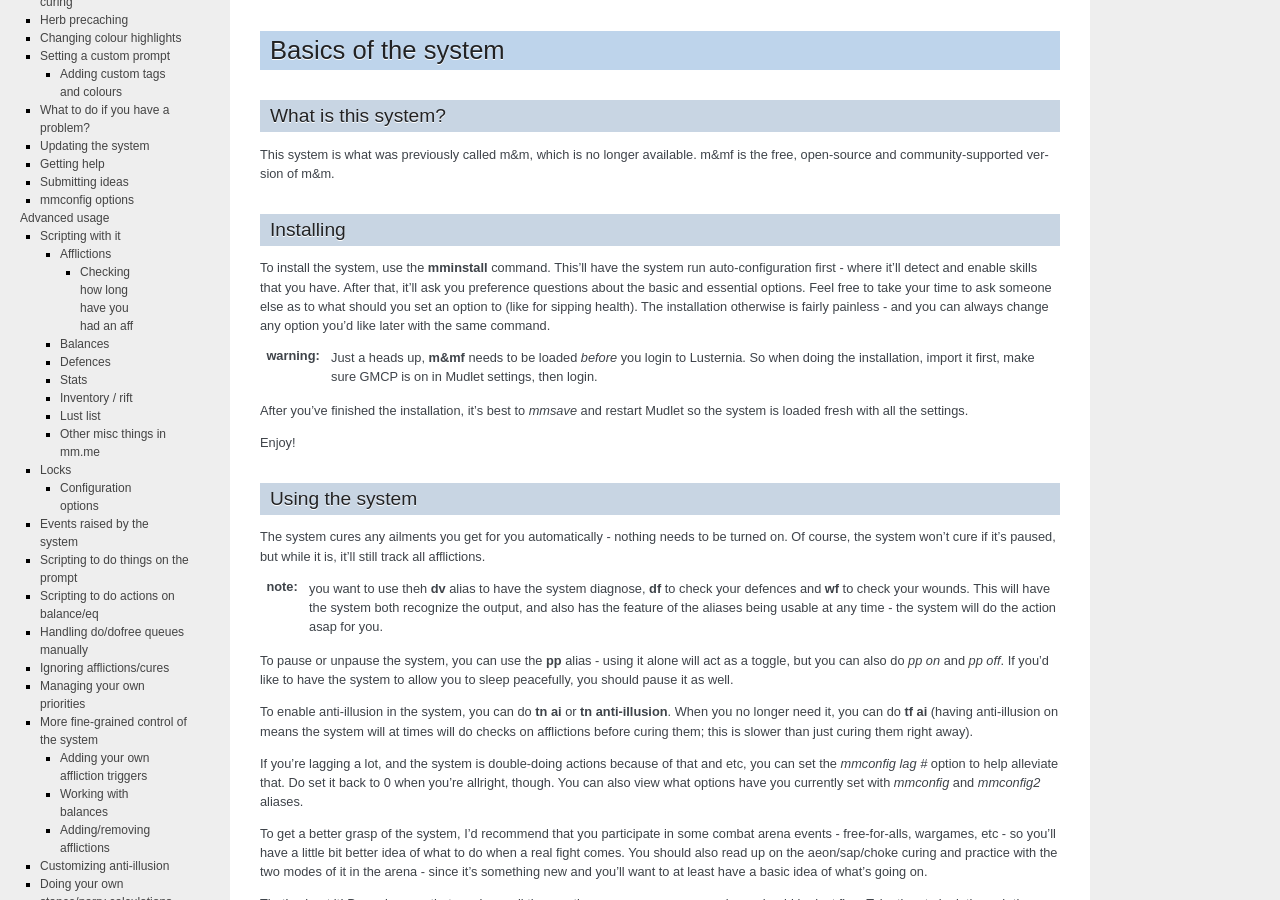
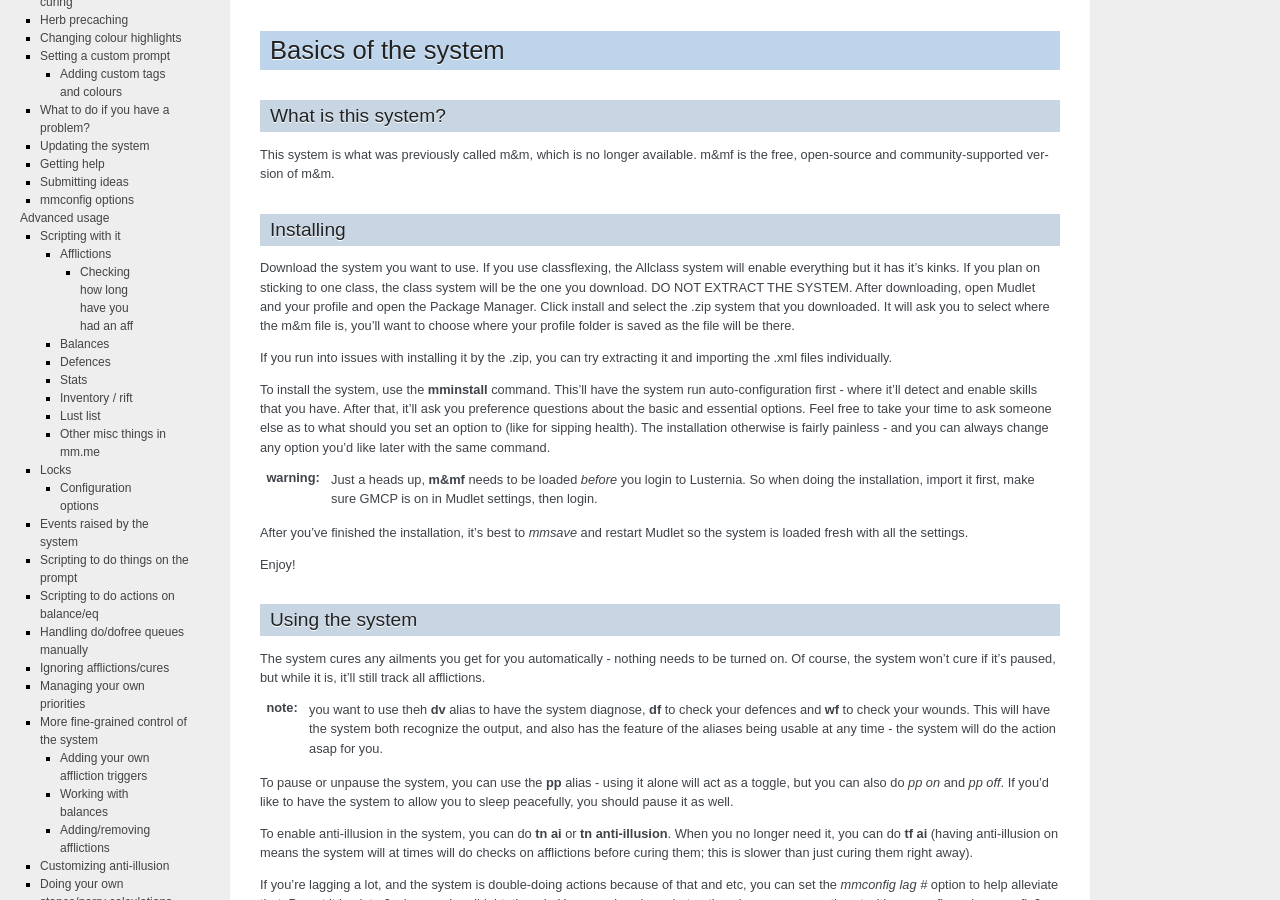
Before and after one commit to m-mf/m-mf, a Sphinx documentation site: the page built from doc/index.rst, in a window 1280 px wide and 900 px high, scrolled down 367 px. Built offline with Sphinx 7.4.7, drawn with Linux system fonts in a browser that asks for light colours.

Commit message:
documentation changes
Changes to the documentation to explain how things are installed a
little better

```diff
--- a/doc/index.rst
+++ b/doc/index.rst
@@ -28,6 +28,10 @@ This system is what was previously called m&m, which is no longer available. m&m
 
 Installing
 -----------------------------
+
+Download the system you want to use. If you use classflexing, the Allclass system will enable everything but it has it's kinks. If you plan on sticking to one class, the class system will be the one you download. DO NOT EXTRACT THE SYSTEM. After downloading, open Mudlet and your profile and open the Package Manager. Click install and select the .zip system that you downloaded. It will ask you to select where the m&m file is, you'll want to choose where your profile folder is saved as the file will be there.
+
+If you run into issues with installing it by the .zip, you can try extracting it and importing the .xml files individually.
 
 To install the system, use the **mminstall** command. This'll have the system run auto-configuration first - where it'll detect and enable skills that you have. After that, it'll ask you preference questions about the basic and essential options. Feel free to take your time to ask someone else as to what should you set an option to (like for sipping health). The installation otherwise is fairly painless - and you can always change any option you'd like later with the same command.
 
```
Also changed, not shown: README.md (+1 -1 lines).
